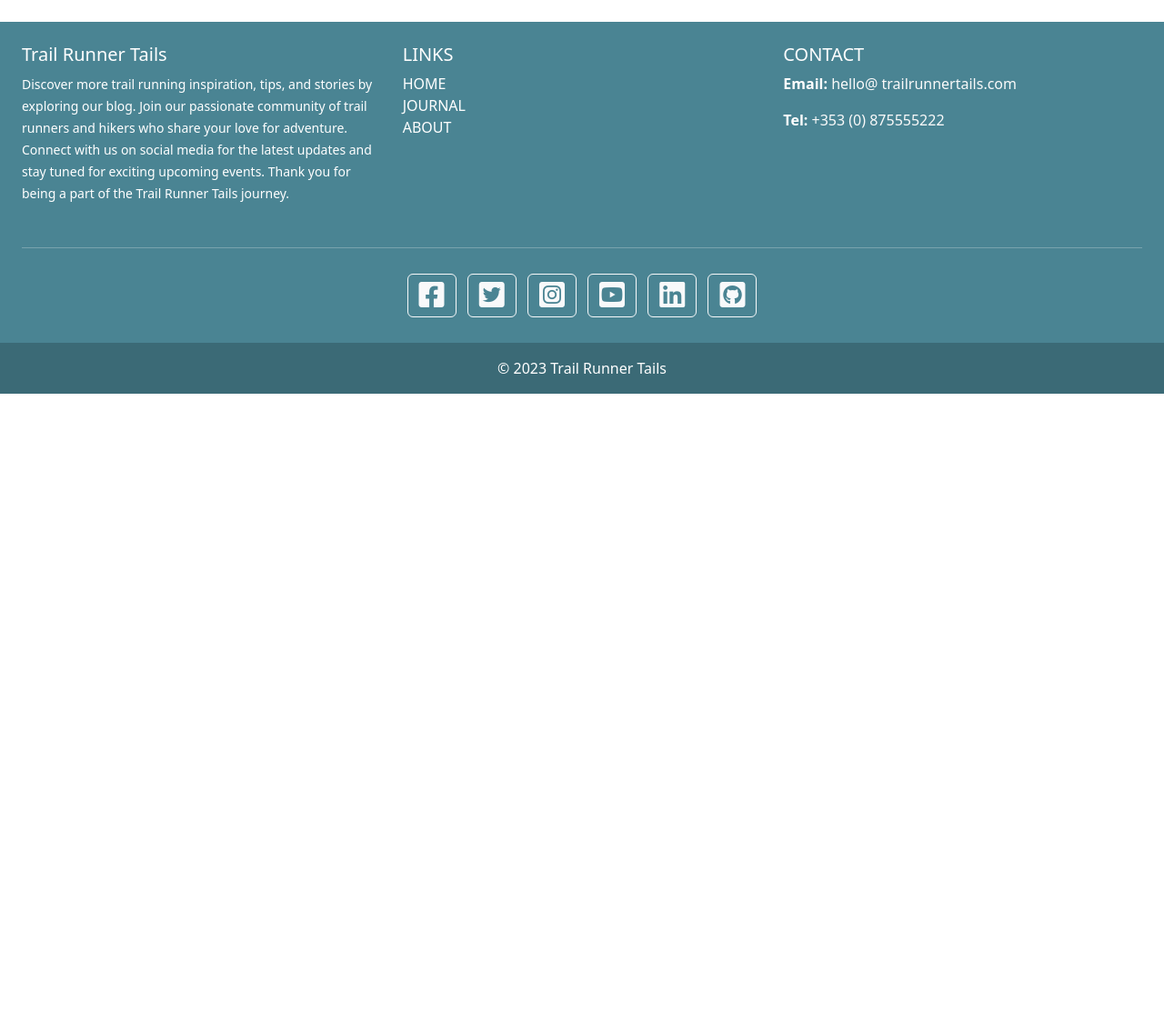
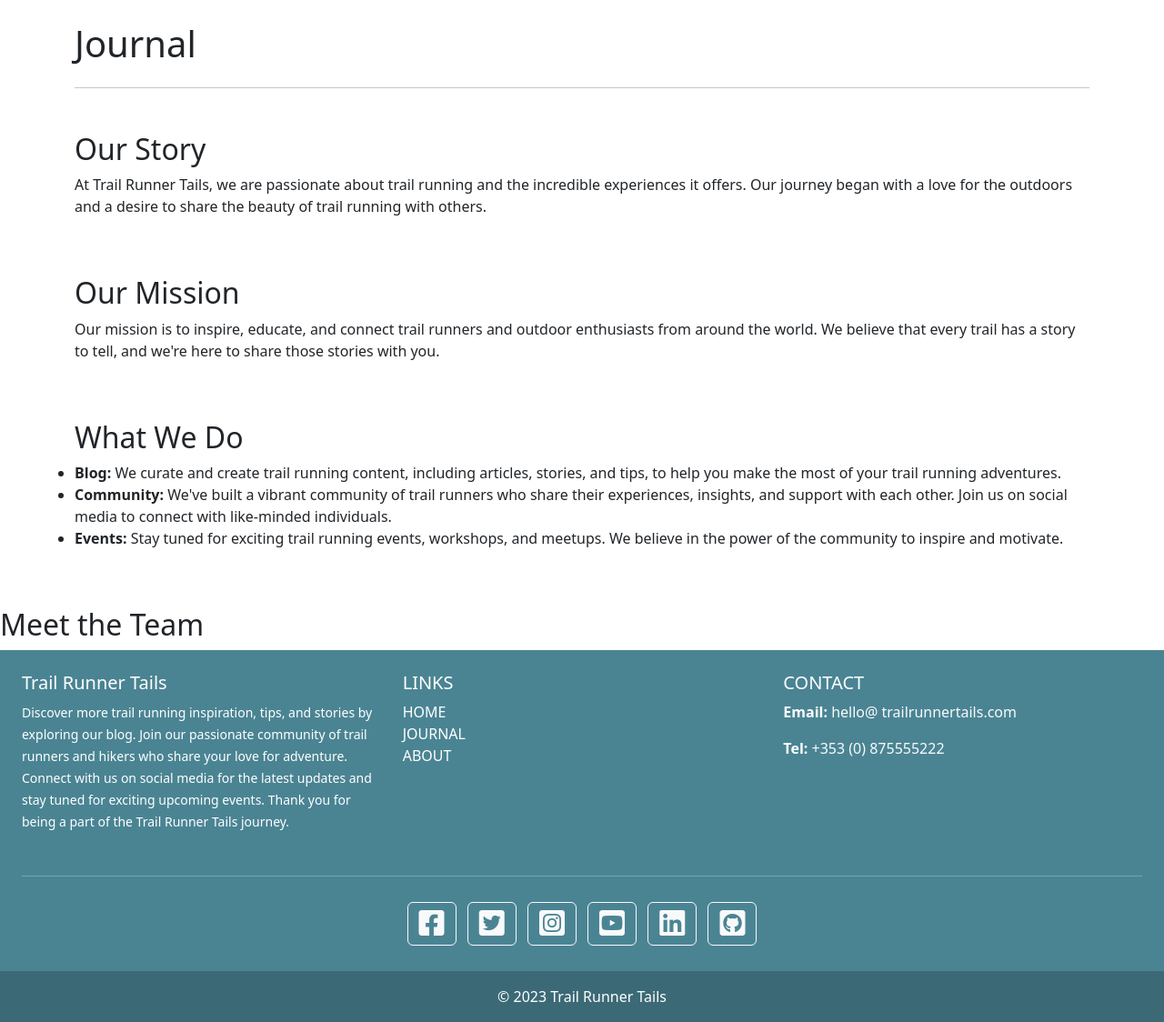
Before and after one commit to FruitbatM/TrailRunnerTails, a Flask app: page /about in a window 1280 px wide. Shown: the part 186-1310 px from the top of the page at 91% size. Before the commit the page ends 619 px from the top, so only its background shows below. Run offline with Flask 3, Linux system fonts and the light colour scheme; some libraries are stand-ins or nearby versions.

Commit message:
Update About page

```diff
--- a/app.py
+++ b/app.py
@@ -242,7 +242,7 @@ def login():
             flash("Incorrect Username and/or Password")
             return redirect(url_for("login"))
 
-    return render_template("login.html")
+    return render_template("journal/journal.html")
 
 
 @app.route("/logout")
--- a/templates/about.html
+++ b/templates/about.html
@@ -1 +1,54 @@
 {% extends 'base.html' %}
+
+{% block content %}
+<main>
+    <div class="container">
+        <div class="row ">
+            <h1 class="section-heading">Journal</h1>
+        </div>
+        <hr>
+    </div>
+    <section>
+        <div class="container">
+            <div class="row mt-5">
+                <h2 class="">Our Story</h2>
+                <p>
+                    At Trail Runner Tails, we are passionate about trail running and the incredible experiences it offers. Our journey began with a love for the outdoors and a desire to share the beauty of trail running with others.
+                </p>
+            </div>
+        </div>
+    </section>
+    <section>
+        <div class="container">
+            <div class="row mt-5">
+                <h2 class="">Our Mission</h2>
+                <p>
+                    Our mission is to inspire, educate, and connect trail runners and outdoor enthusiasts from around the world. We believe that every trail has a story to tell, and we're here to share those stories with you.
+                </p>
+            </div>
+        </div>
+    </section>
+    <section>
+        <div class="container">
+            <div class="row mt-5 mb-5">
+                <h2 class="">What We Do</h2>
+                <ul>
+                    <li>
+                        <strong>Blog:</strong> We curate and create trail running content, including articles, stories, and tips, to help you make the most of your trail running adventures.
+                    </li>
+                    <li>
+                        <strong>Community:</strong> We've built a vibrant community of trail runners who share their experiences, insights, and support with each other. Join us on social media to connect with like-minded individuals.
+                    </li>
+                    <li>
+                        <strong>Events:</strong> Stay tuned for exciting trail running events, workshops, and meetups. We believe in the power of the community to inspire and motivate.
+                    </li>
+                </ul>
+            </div>
+        </div>
+    </section>
+    <section>
+        <h2>Meet the Team</h2>
+    </section>
+</main>
+
+{% endblock %}
--- a/templates/base.html
+++ b/templates/base.html
@@ -47,16 +47,16 @@
                                         <i class="fa-solid fa-person-running fa-lg"></i>
                                     </a>
                                     <ul class="dropdown-menu" aria-labelledby="navbarScrollingDropdown">
-                                        {% if user!="guest" %}
+                                        <li>
+                                            <a class="dropdown-item" href="{{ url_for('login_page') }}">LOGIN</a>
+                                        </li>
+                                        {% if is_admin %}
                                             <li>
-                                                <a class="dropdown-item" href="{{ url_for('register_page') }}">REGISTER</a>
-                                            </li>
-                                            <li>
-                                                <a class="dropdown-item" href="{{ url_for('login_page') }}">LOGIN</a>
+                                                <a class="dropdown-item" href="{{ url_for('add_journal') }}">ADD JOURNAL</a>
                                             </li>
                                             <li>
                                                 <hr class="dropdown-divider">
-                                            </li>
+                                             </li>
                                             <li>
                                                 <a class="dropdown-item" href="{{ url_for('logout') }}">LOGOUT</a>
                                             </li>
@@ -86,7 +86,7 @@
                                     </li>
                                     <li class="nav-item text-uppercase d-lg-none">
                                         <a class="nav-link admin-user-mobile" href="{{ url_for('logout') }}">
-                                            logout
+                                            Logout
                                         </a>
                                     </li>
                                 {% endif %}
```
